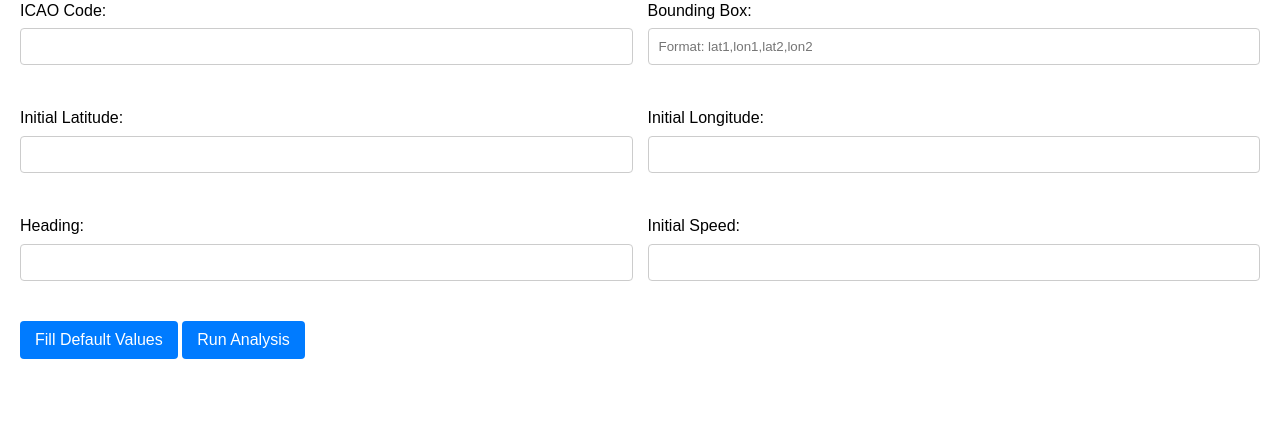
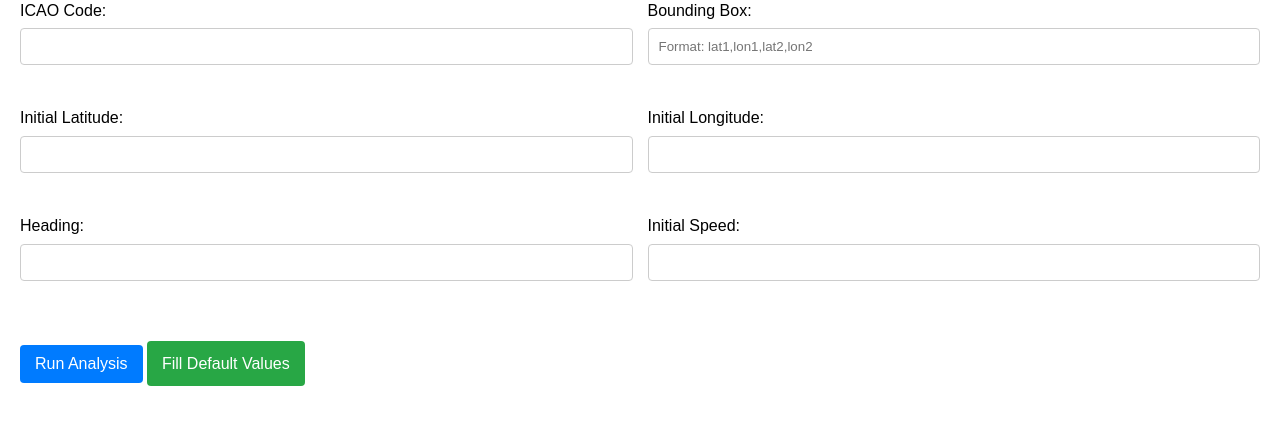
Before and after one commit to Enclaveisbased/Estagio_ANAC_EMANUEL_CAMACHO, a Flask app: template templates/index.html in a window 1280 px wide. Shown: the part 294-719 px from the top of the page. Run offline with Flask 3, Linux system fonts and the light colour scheme; the template is opened without the code that fills it, so the values that code supplies are empty; parts of the project's set-up code (start-up, migrations or seed data) failed here and were passed over.

Commit message:
Back to forms button fix

```diff
--- a/templates/index.html
+++ b/templates/index.html
@@ -31,19 +31,6 @@
             if ("{{ aircraft_name }}" && aircraftList.includes("{{ aircraft_name }}")) {
                 aircraftNameSelect.value = "{{ aircraft_name }}";
             }
-        }
-
-        function fillDefaultValues() {
-            document.getElementById('box').value = '38.70603814374191, -9.169521188831476, 38.75571945218928, -9.12179932887582';
-            document.getElementById('initial_latitude').value = '38.772044563205625';
-            document.getElementById('initial_longitude').value = '-9.125695992070062';
-            document.getElementById('speed').value = '10';
-            document.getElementById('icao_code').value = 'LPPT';
-            document.getElementById('heading').value = '360';
-            // Optionally, you can also set default aircraft type and name if needed
-            document.getElementById('aircraft_type').value = 'fixed_wing'; // or 'quadcopter'
-            updateAircraftList(); // Update the aircraft list based on the default type
-            document.getElementById('aircraft_name').value = ''; // Clear selection or set to a default value
         }
 
         // Initialize the aircraft list when the page loads
@@ -114,6 +101,23 @@
 
         button:hover {
             background-color: #0056b3;
+        }
+
+        .default-values-button {
+            display: inline-block;
+            padding: 10px 15px;
+            font-size: 1em;
+            color: white;
+            background-color: #28a745;
+            border: none;
+            border-radius: 4px;
+            cursor: pointer;
+            text-decoration: none;
+            margin-top: 20px;
+        }
+
+        .default-values-button:hover {
+            background-color: #218838;
         }
     </style>
 </head>
@@ -209,8 +213,19 @@
             </div>
         </div>
 
-        <button type="button" onclick="fillDefaultValues()">Fill Default Values</button>
         <button type="submit">Run Analysis</button>
+        <a href="#" class="default-values-button" onclick="fillDefaults()">Fill Default Values</a>
     </form>
+
+    <script>
+        function fillDefaults() {
+            document.getElementById('box').value = '38.70603814374191,-9.169521188831476,38.75571945218928,-9.12179932887582';
+            document.getElementById('initial_latitude').value = '38.772044563205625';
+            document.getElementById('initial_longitude').value = '-9.125695992070062';
+            document.getElementById('speed').value = '10';
+            document.getElementById('icao_code').value = 'LPPT';
+            document.getElementById('heading').value = '360';
+        }
+    </script>
 </body>
 </html>
```
Also changed, not shown: Simmpy.py (+3 -4 lines), templates/results.html (+1 -9 lines).
